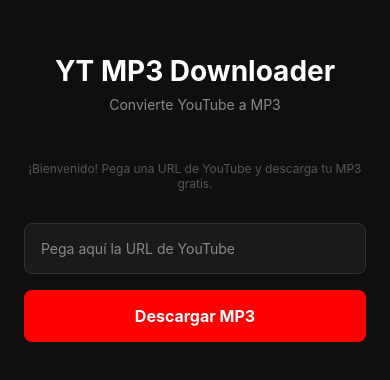
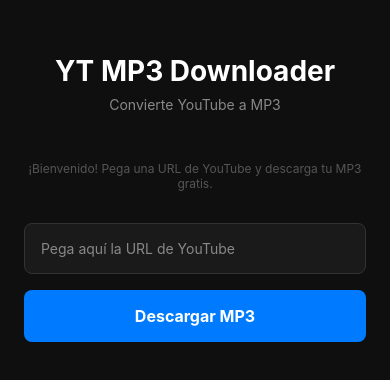
Before and after one commit to chrispam123/yt-mp3-apk, a React Native app: screen / in a window 390 px wide. Shown: the part 224-604 px from the top of the page. Built offline with nearby package versions, Linux system fonts and the light colour scheme; no server answers.

Commit message:
style: update primary button color to blue

```diff
--- a/src/components/DownloadScreen.js
+++ b/src/components/DownloadScreen.js
@@ -185,9 +185,10 @@
     marginBottom: 16,
   },
   button: {
-    backgroundColor: "#FF0000",
+    backgroundColor: "#007BFF",
     borderRadius: 8,
     padding: 16,
+
     alignItems: "center",
   },
   buttonText: {
```
